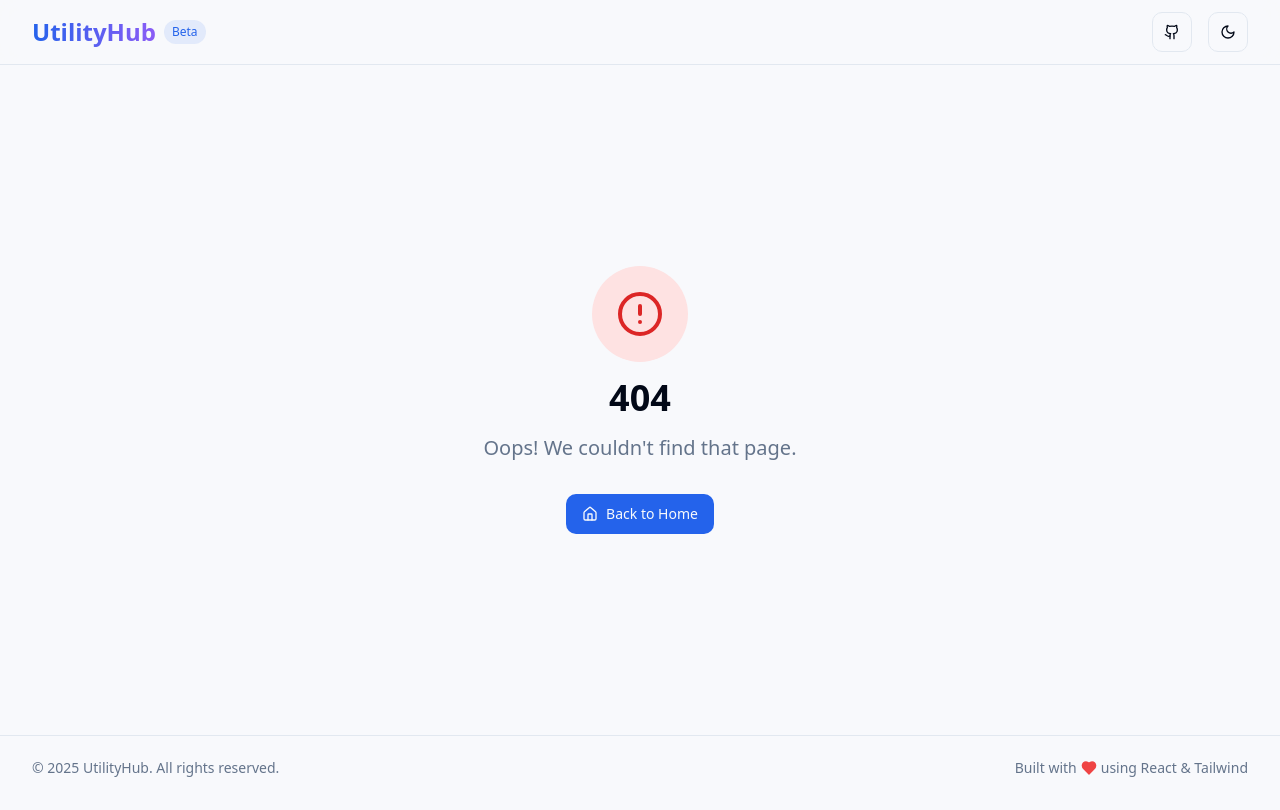
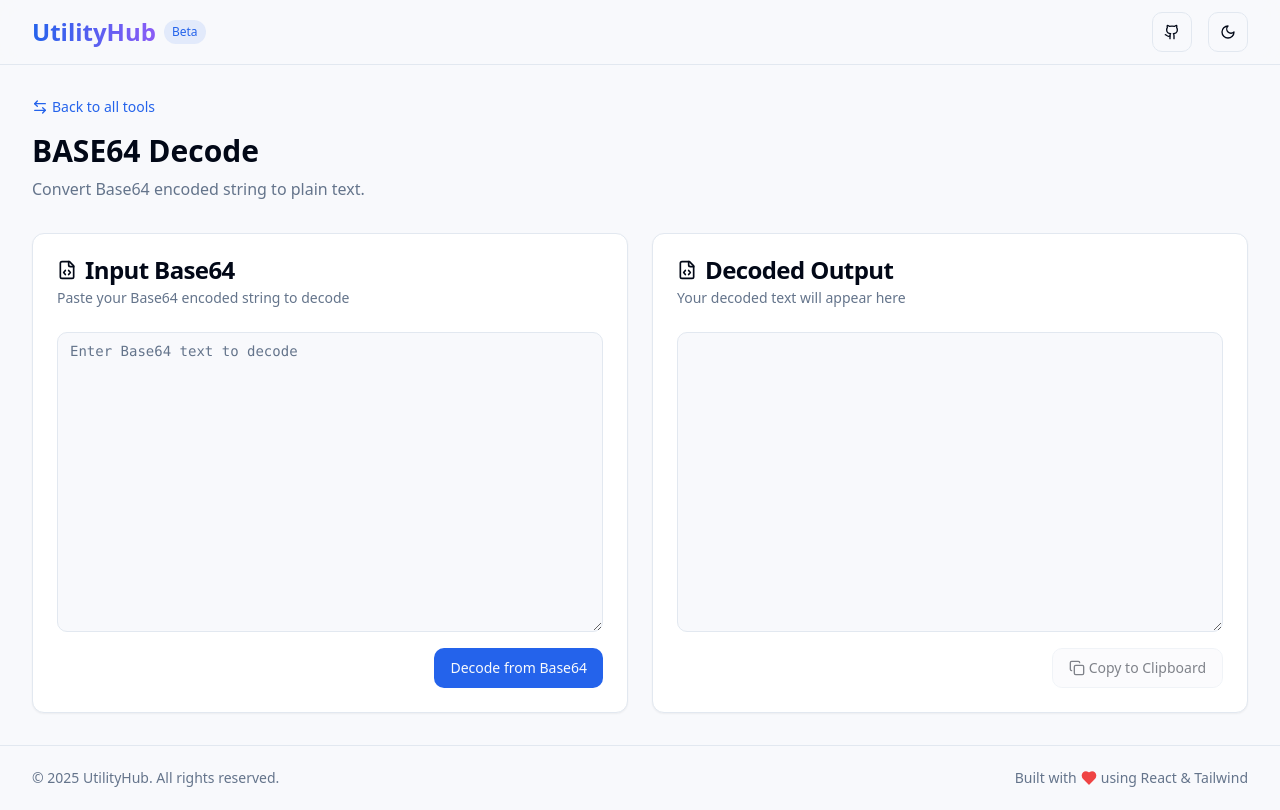
Before and after one commit to sapieonic/sleek-utility-hub, a React (Vite) app: page /tools/base64-decode in a window 1280 px wide. Before the commit this address had no page. Built offline with nearby package versions, Linux system fonts and the light colour scheme.

Commit message:
Implement tool logic
Add functionality to the utility tools to perform their respective operations.

```diff
--- a/src/App.tsx
+++ b/src/App.tsx
@@ -7,6 +7,7 @@ import { BrowserRouter, Routes, Route } from "react-router-dom";
 import Index from "./pages/Index";
 import JsonFormatter from "./pages/tools/JsonFormatter";
 import Base64Encode from "./pages/tools/Base64Encode";
+import Base64Decode from "./pages/tools/Base64Decode";
 import NotFound from "./pages/NotFound";
 
 const queryClient = new QueryClient();
@@ -21,6 +22,7 @@ const App = () => (
           <Route path="/" element={<Index />} />
           <Route path="/tools/json-formatter" element={<JsonFormatter />} />
           <Route path="/tools/base64-encode" element={<Base64Encode />} />
+          <Route path="/tools/base64-decode" element={<Base64Decode />} />
           {/* ADD ALL CUSTOM ROUTES ABOVE THE CATCH-ALL "*" ROUTE */}
           <Route path="*" element={<NotFound />} />
         </Routes>
--- /dev/null
+++ b/src/pages/tools/Base64Decode.tsx
@@ -0,0 +1,132 @@
+
+import React, { useState } from 'react';
+import { Header } from '@/components/Header';
+import { Footer } from '@/components/Footer';
+import { Card, CardContent, CardDescription, CardHeader, CardTitle } from "@/components/ui/card";
+import { Textarea } from "@/components/ui/textarea";
+import { Button } from "@/components/ui/button";
+import { ArrowLeftRight, Copy, Check, FileCode } from "lucide-react";
+import { useToast } from "@/hooks/use-toast";
+import { Link } from 'react-router-dom';
+
+const Base64Decode = () => {
+  const [input, setInput] = useState('');
+  const [output, setOutput] = useState('');
+  const [copied, setCopied] = useState(false);
+  const { toast } = useToast();
+
+  const handleDecode = () => {
+    try {
+      const decoded = atob(input);
+      setOutput(decoded);
+      toast({
+        title: "Text decoded successfully",
+        description: "Your Base64 string has been decoded to text.",
+      });
+    } catch (error) {
+      if (error instanceof Error) {
+        setOutput(`Error: ${error.message}`);
+        toast({
+          variant: "destructive",
+          title: "Decoding Error",
+          description: error.message,
+        });
+      }
+    }
+  };
+
+  const handleCopy = () => {
+    if (output) {
+      navigator.clipboard.writeText(output);
+      setCopied(true);
+      toast({
+        title: "Copied to clipboard",
+        description: "The decoded text has been copied to your clipboard.",
+      });
+      setTimeout(() => setCopied(false), 2000);
+    }
+  };
+
+  return (
+    <div className="flex flex-col min-h-screen">
+      <Header />
+      <main className="flex-1 container py-8">
+        <div className="mb-8">
+          <Link to="/" className="text-primary hover:underline flex items-center gap-1 text-sm mb-4">
+            <ArrowLeftRight className="h-4 w-4" />
+            Back to all tools
+          </Link>
+          <h1 className="text-3xl font-bold mb-2">BASE64 Decode</h1>
+          <p className="text-muted-foreground">Convert Base64 encoded string to plain text.</p>
+        </div>
+
+        <div className="grid grid-cols-1 lg:grid-cols-2 gap-6">
+          <Card>
+            <CardHeader>
+              <CardTitle className="flex items-center gap-2">
+                <FileCode className="h-5 w-5" />
+                Input Base64
+              </CardTitle>
+              <CardDescription>
+                Paste your Base64 encoded string to decode
+              </CardDescription>
+            </CardHeader>
+            <CardContent>
+              <Textarea
+                className="min-h-[300px] font-mono"
+                placeholder='Enter Base64 text to decode'
+                value={input}
+                onChange={(e) => setInput(e.target.value)}
+              />
+              <div className="flex justify-end mt-4">
+                <Button onClick={handleDecode}>Decode from Base64</Button>
+              </div>
+            </CardContent>
+          </Card>
+
+          <Card>
+            <CardHeader>
+              <CardTitle className="flex items-center gap-2">
+                <FileCode className="h-5 w-5" />
+                Decoded Output
+              </CardTitle>
+              <CardDescription>
+                Your decoded text will appear here
+              </CardDescription>
+            </CardHeader>
+            <CardContent>
+              <Textarea
+                className="min-h-[300px] font-mono"
+                value={output}
+                readOnly
+              />
+              <div className="flex justify-end mt-4">
+                <Button
+                  variant="outline"
+                  onClick={handleCopy}
+                  className="flex items-center gap-1"
+                  disabled={!output}
+                >
+                  {copied ? (
+                    <>
+                      <Check className="h-4 w-4" />
+                      Copied
+                    </>
+                  ) : (
+                    <>
+                      <Copy className="h-4 w-4" />
+                      Copy to Clipboard
+                    </>
+                  )}
+                </Button>
+              </div>
+            </CardContent>
+          </Card>
+        </div>
+      </main>
+      <Footer />
+    </div>
+  );
+};
+
+export default Base64Decode;
```
